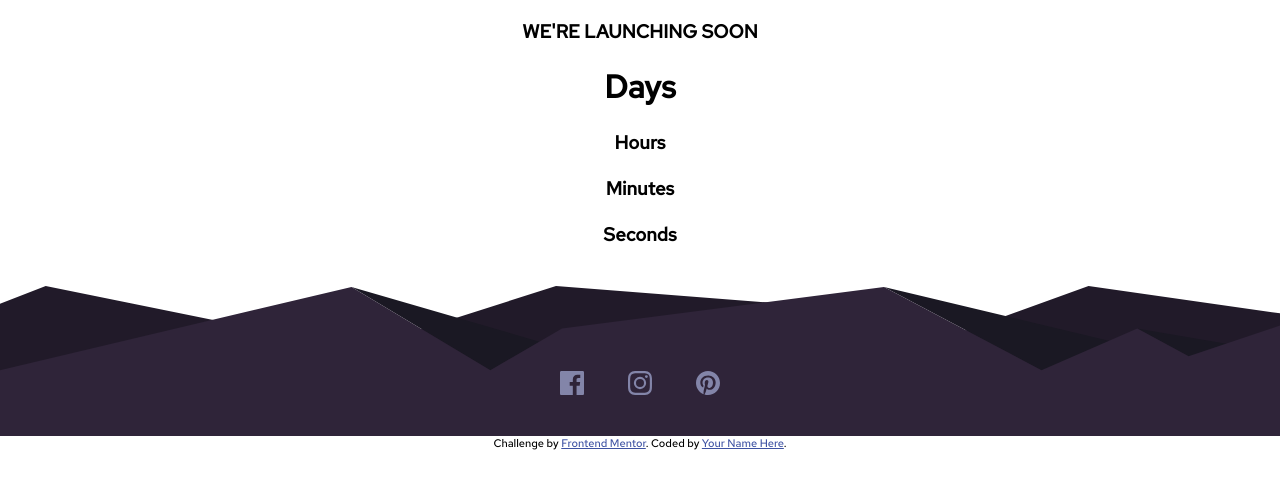
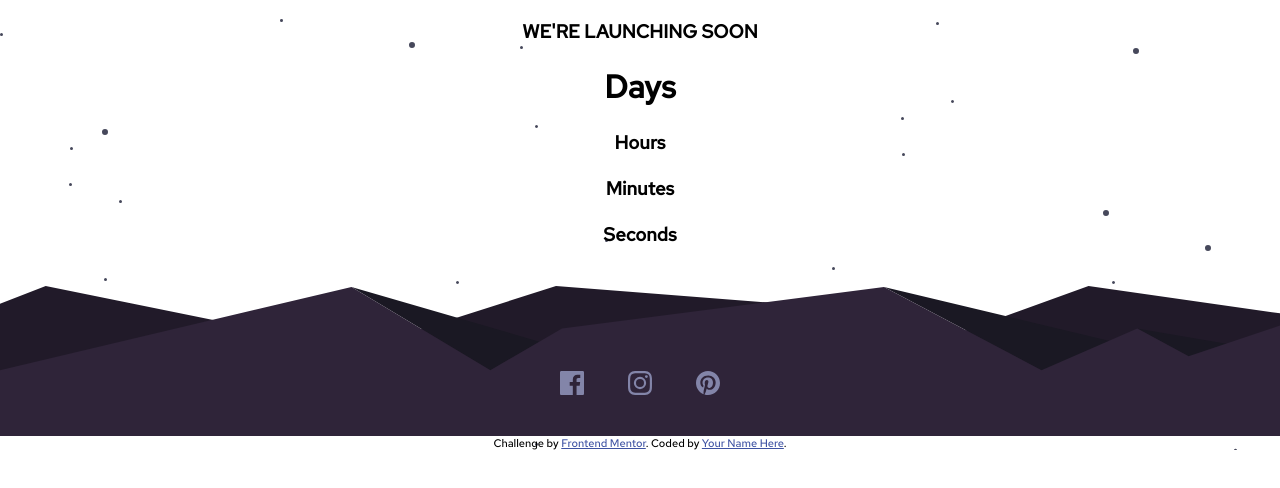
Before and after one commit to Saba-26/Launch-CountDown-Timer, a plain HTML site: page index.html in a window 1280 px wide. Drawn offline with Linux system fonts and the light colour scheme.

Commit message:
stars background updated

```diff
--- a/index.html
+++ b/index.html
@@ -16,7 +16,7 @@
   </style>
 </head>
 <body>
-  <div class="stars">
+  <div class="stars-bg">
     <div class="main-heading">
       <h3>WE'RE LAUNCHING SOON</h3>
     </div>
--- a/styles.css
+++ b/styles.css
@@ -11,10 +11,15 @@
     font-family: 'Red Hat Text', sans-serif;
 }
 
+.stars-bg{
+     background-image: url('images/bg-stars.svg');
+}
+
 body{
     text-align: center;
     margin:0;
 }
+
 
 /* Footer */
 
```
